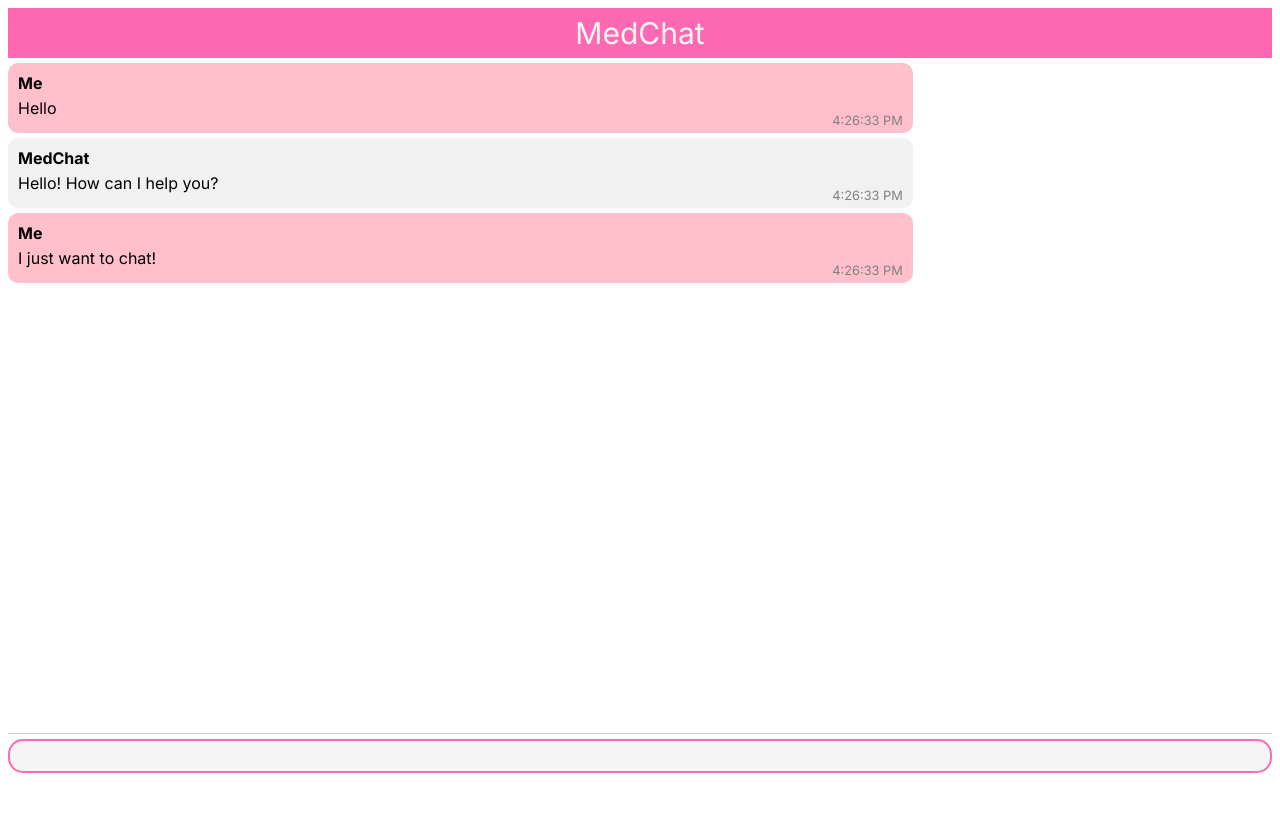
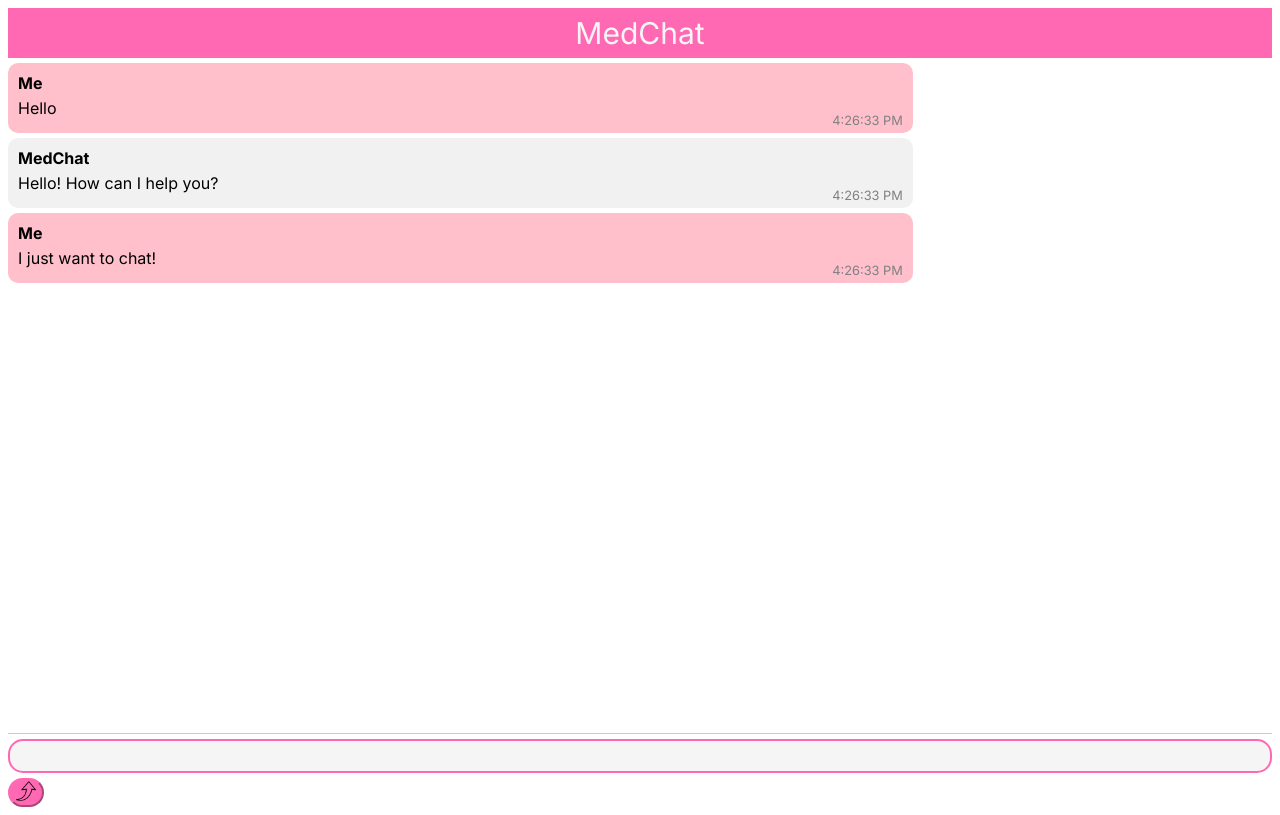
Before and after one commit to EStaELisa/medbot, a Next.js app: page / in a window 1280 px wide. Built offline with nearby package versions, Linux system fonts and the light colour scheme.

Commit message:
#12: add button with icon

```diff
--- a/src/components/chatbot/Chatbot.tsx
+++ b/src/components/chatbot/Chatbot.tsx
@@ -5,6 +5,7 @@ import styles from './Chatbot.module.css'
 import Header from '../header/Header';
 import Body from '../body/Body';
 import Input from '../input/Input';
+import InputButton from '../inputButton/InputButton';
 
 
 const Chatbot = () => {
@@ -19,6 +20,7 @@ const Chatbot = () => {
         <div className={styles['chatbot']}>
             <Header/>
             <Body/>
+            <InputButton/>
         </div>
     )
 }
--- /dev/null
+++ b/src/components/inputButton/InputButton.tsx
@@ -0,0 +1,14 @@
+import React from 'react'
+import styles from './inputButton.module.css'
+
+const InputButton = () => {
+  return (
+    <div>
+        <button className={styles['button']}>
+            <img className={styles['icon']} src={'/arrow.png'}/>
+        </button>
+    </div>
+  )
+}
+
+export default InputButton
--- /dev/null
+++ b/src/components/inputButton/inputButton.module.css
@@ -0,0 +1,10 @@
+.icon{
+    height: 20px;
+    width: 20px;
+}
+
+.button{
+    background-color: hotpink;
+    border-color: hotpink;
+    border-radius: 20px;
+}
```
Also changed, not shown: public/arrow.png (added), public/line-angle-up-icon.svg (added).
